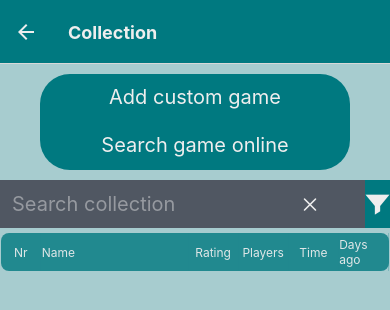
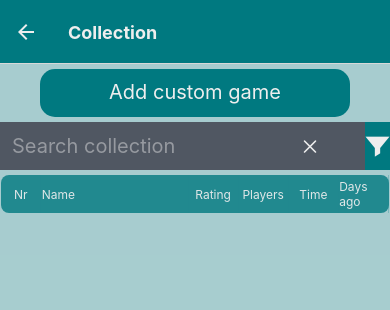
Before and after one commit to Gremliss/Boardbliss, a React Native app: screen /Collection in a window 390 px wide. Shown: the top 310 px of the page. Built offline with nearby package versions, Linux system fonts and the light colour scheme.

Commit message:
Removed search BGG due to change of terms of use

```diff
--- a/app/screens/AddGameplay.js
+++ b/app/screens/AddGameplay.js
@@ -60,7 +60,7 @@ const AddGameplay = (props) => {
     fetchCollection();
     const backHandler = BackHandler.addEventListener(
       "hardwareBackPress",
-      handleBackButton
+      handleBackButton,
     );
     return () => backHandler.remove();
   }, [props.navigation]);
@@ -80,7 +80,7 @@ const AddGameplay = (props) => {
   useFocusEffect(
     React.useCallback(() => {
       fetchCollection();
-    }, [])
+    }, []),
   );
 
   const handleBackButton = () => {
@@ -158,14 +158,14 @@ const AddGameplay = (props) => {
     }
     let newGameParams = { ...gameParams };
     const isExists = gameParams.stats.some(
-      (item) => item.id === newGameplay.id
+      (item) => item.id === newGameplay.id,
     );
 
     if (isExists) {
       newGameParams = {
         ...gameParams,
         stats: gameParams.stats.map((obj) =>
-          obj.id === newGameplay.id ? newGameplay : obj
+          obj.id === newGameplay.id ? newGameplay : obj,
         ),
       };
     } else {
@@ -376,9 +376,11 @@ const AddGameplay = (props) => {
       borderColor: currentColors.PRIMARY_OPACITY,
     },
     addButtonTopRadius: {
-      borderTopRightRadius: 30,
-      borderTopLeftRadius: 30,
-      marginTop: 10,
+      // borderTopRightRadius: 30,
+      // borderTopLeftRadius: 30,
+      // marginTop: 10,
+      borderRadius: 15,
+      margin: 5,
     },
     addButtonBottomRadius: {
       borderBottomRightRadius: 30,
@@ -459,7 +461,7 @@ const AddGameplay = (props) => {
           showsHorizontalScrollIndicator={true}
           initialNumToRender={15}
         />
-        <TouchableWithoutFeedback onPress={handleKeyboardDismiss}>
+        {/* <TouchableWithoutFeedback onPress={handleKeyboardDismiss}> */}
         <View>
           <TouchableOpacity
             style={[styles.addButton, styles.addButtonTopRadius]}
@@ -468,14 +470,14 @@ const AddGameplay = (props) => {
             <Text style={[styles.textBtn]}>Add custom game</Text>
           </TouchableOpacity>
 
-            <TouchableOpacity
+          {/* <TouchableOpacity
               style={[styles.addButton, styles.addButtonBottomRadius]}
               onPress={() => props.navigation.navigate("SearchBgg")}
             >
               <Text style={[styles.textBtn]}>Search game online</Text>
-            </TouchableOpacity>
+            </TouchableOpacity> */}
         </View>
-        </TouchableWithoutFeedback>
+        {/* </TouchableWithoutFeedback> */}
 
         <FilterModal
           visible={filterModalVisible}
--- a/app/screens/Collection.js
+++ b/app/screens/Collection.js
@@ -44,7 +44,7 @@ const Collection = (props) => {
     fetchCollection();
     const backHandler = BackHandler.addEventListener(
       "hardwareBackPress",
-      handleBackButton
+      handleBackButton,
     );
     return () => backHandler.remove();
   }, [props.navigation]);
@@ -60,7 +60,7 @@ const Collection = (props) => {
         currentDate.month - 1,
         currentDate.day,
         currentDate.hour || 0,
-        currentDate.minutes || 0
+        currentDate.minutes || 0,
       );
       return maxDate === null || current > maxDate ? current : maxDate;
     }, null);
@@ -123,7 +123,7 @@ const Collection = (props) => {
   useFocusEffect(
     React.useCallback(() => {
       fetchCollection();
-    }, [])
+    }, []),
   );
 
   const handleBackButton = () => {
@@ -173,7 +173,7 @@ const Collection = (props) => {
         currentDate.month - 1,
         currentDate.day,
         currentDate.hour,
-        currentDate.minutes
+        currentDate.minutes,
       );
       return current > maxDate ? current : maxDate;
     }, null);
@@ -267,7 +267,7 @@ const Collection = (props) => {
         { text: "Delete", onPress: () => deleteCheckedGames() },
         { text: "Cancel", onPress: () => null },
       ],
-      { cancelable: true }
+      { cancelable: true },
     );
   };
 
@@ -467,9 +467,11 @@ const Collection = (props) => {
       borderColor: currentColors.PRIMARY_OPACITY,
     },
     addButtonTopRadius: {
-      borderTopRightRadius: 30,
-      borderTopLeftRadius: 30,
-      marginTop: 10,
+      // borderTopRightRadius: 30,
+      // borderTopLeftRadius: 30,
+      // marginTop: 10,
+      borderRadius: 15,
+      margin: 5,
     },
     addButtonBottomRadius: {
       borderBottomRightRadius: 30,
@@ -552,12 +554,12 @@ const Collection = (props) => {
               <Text style={[styles.textBtn]}>Add custom game</Text>
             </TouchableOpacity>
 
-            <TouchableOpacity
+            {/* <TouchableOpacity
               style={[styles.addButton, styles.addButtonBottomRadius]}
               onPress={() => props.navigation.navigate("SearchBgg")}
             >
               <Text style={[styles.textBtn]}>Search game online</Text>
-            </TouchableOpacity>
+            </TouchableOpacity> */}
           </View>
         </TouchableWithoutFeedback>
 
--- a/app/screens/MainScreen.js
+++ b/app/screens/MainScreen.js
@@ -82,12 +82,12 @@ const MainScreen = (props) => {
       >
         <Text style={[styles.textBtn]}>Collection</Text>
       </TouchableOpacity>
-      <TouchableOpacity
+      {/* <TouchableOpacity
         style={[styles.btnContainer]}
         onPress={() => props.navigation.navigate("SearchBgg")}
       >
         <Text style={[styles.textBtn]}>Search game online</Text>
-      </TouchableOpacity>
+      </TouchableOpacity> */}
       <TouchableOpacity
         style={[styles.btnContainer]}
         onPress={() => props.navigation.navigate("GameCalendar")}
```
Lines whose indentation alone changed are shown as unchanged.
